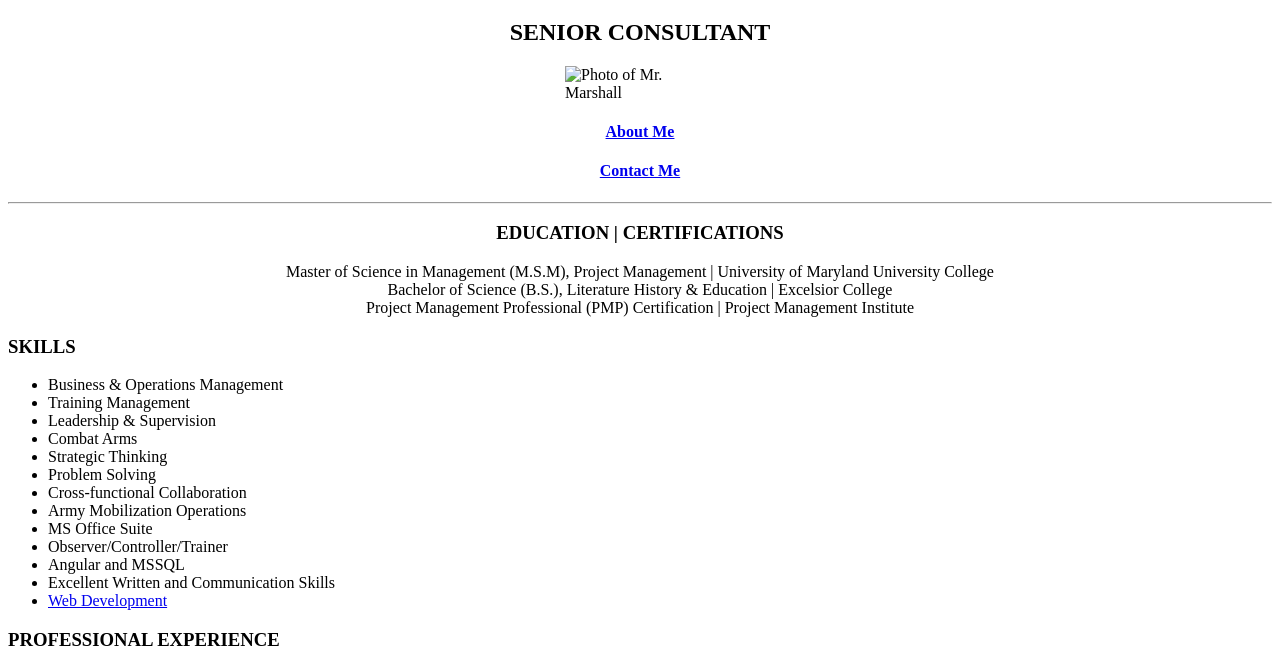
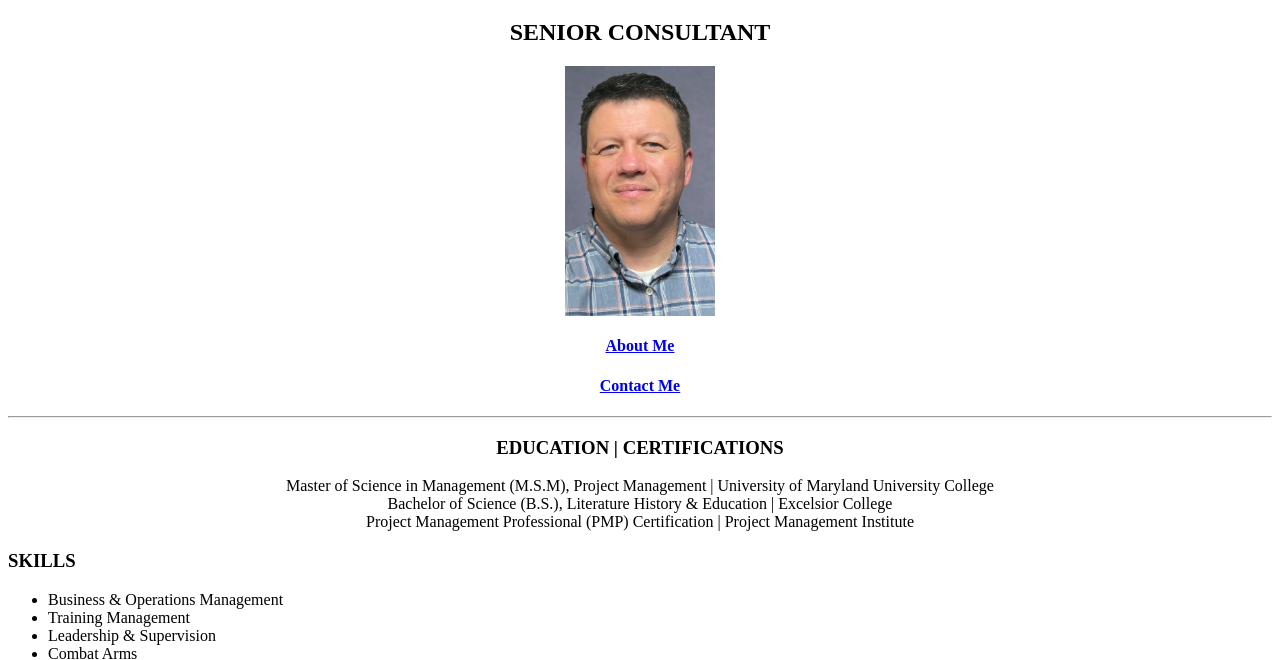
Before and after one commit to chrismarshall6/html-portfolio, a plain HTML site: page index.html in a window 1280 px wide. Shown: the part 61-721 px from the top of the page. Drawn offline with Linux system fonts and the light colour scheme.

Commit message:
Update index.html

```diff
--- a/index.html
+++ b/index.html
@@ -22,7 +22,7 @@
     <body>
         <h1>CHRISTOPHER MARSHALL</h1>
         <h2>SENIOR CONSULTANT</h2>
-        <img src="./Assets/Images/Marshall Head Shot.jpg" width="150" text-align: center alt="Photo of Mr. Marshall" />
+        <img src="./assets/images/marshall_head_shot.jpg" width="150" text-align: center alt="Photo of Mr. Marshall"/>
         <a class="top-tag" href="./public/about/about_me.html"><h4>About Me</h4></a>
         <a class="top-tag" href="./public/contact/contact_me.html"><h4>Contact Me</h4></a>
 
```
